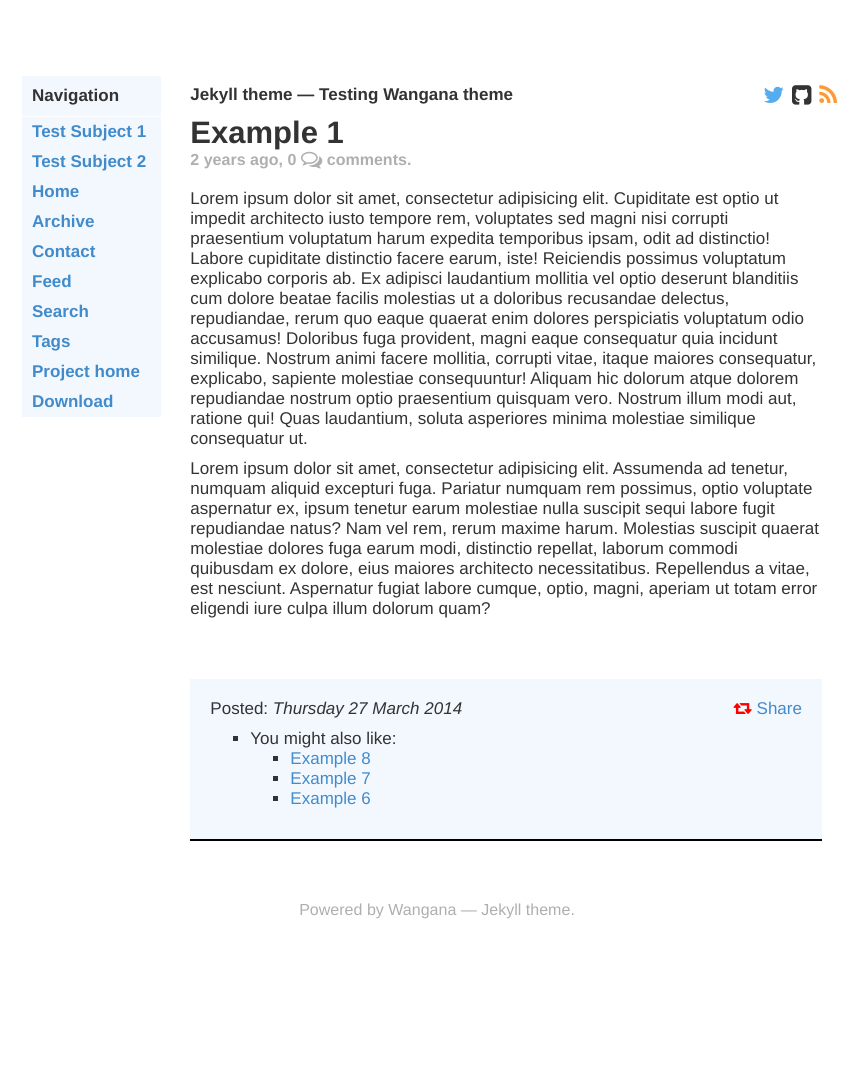
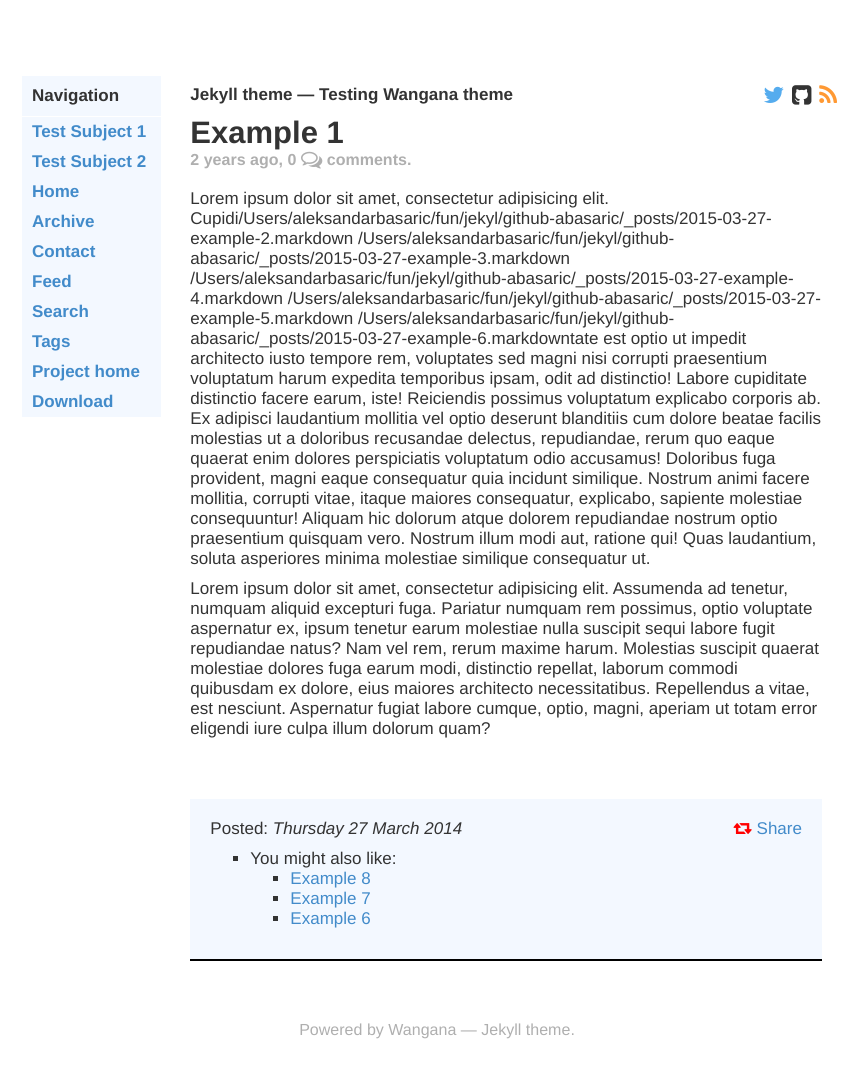
Before and after one commit to abasaric/abasaric.github.io, a Jekyll site: the page built from _posts/2015-03-27-example-1.markdown, in a window 1280 px wide and 1081 px high. Shown: the top 1078 px of the window, without its empty margins (203-1071 px from the left). Built offline with Jekyll 4.4.1, drawn with Linux system fonts in a browser that asks for light colours; some web fonts are replaced; comment, search, counter and statistics services are not loaded.

Commit message:
checking if YAML is processed

```diff
--- a/_posts/2015-03-27-example-1.markdown
+++ b/_posts/2015-03-27-example-1.markdown
@@ -5,6 +5,10 @@
 comments: true
 archive: true
 ---
-Lorem ipsum dolor sit amet, consectetur adipisicing elit. Cupiditate est optio ut impedit architecto iusto tempore rem, voluptates sed magni nisi corrupti praesentium voluptatum harum expedita temporibus ipsam, odit ad distinctio! Labore cupiditate distinctio facere earum, iste! Reiciendis possimus voluptatum explicabo corporis ab. Ex adipisci laudantium mollitia vel optio deserunt blanditiis cum dolore beatae facilis molestias ut a doloribus recusandae delectus, repudiandae, rerum quo eaque quaerat enim dolores perspiciatis voluptatum odio accusamus! Doloribus fuga provident, magni eaque consequatur quia incidunt similique. Nostrum animi facere mollitia, corrupti vitae, itaque maiores consequatur, explicabo, sapiente molestiae consequuntur! Aliquam hic dolorum atque dolorem repudiandae nostrum optio praesentium quisquam vero. Nostrum illum modi aut, ratione qui! Quas laudantium, soluta asperiores minima molestiae similique consequatur ut.
+Lorem ipsum dolor sit amet, consectetur adipisicing elit. Cupidi/Users/aleksandarbasaric/fun/jekyl/github-abasaric/_posts/2015-03-27-example-2.markdown
+/Users/aleksandarbasaric/fun/jekyl/github-abasaric/_posts/2015-03-27-example-3.markdown
+/Users/aleksandarbasaric/fun/jekyl/github-abasaric/_posts/2015-03-27-example-4.markdown
+/Users/aleksandarbasaric/fun/jekyl/github-abasaric/_posts/2015-03-27-example-5.markdown
+/Users/aleksandarbasaric/fun/jekyl/github-abasaric/_posts/2015-03-27-example-6.markdowntate est optio ut impedit architecto iusto tempore rem, voluptates sed magni nisi corrupti praesentium voluptatum harum expedita temporibus ipsam, odit ad distinctio! Labore cupiditate distinctio facere earum, iste! Reiciendis possimus voluptatum explicabo corporis ab. Ex adipisci laudantium mollitia vel optio deserunt blanditiis cum dolore beatae facilis molestias ut a doloribus recusandae delectus, repudiandae, rerum quo eaque quaerat enim dolores perspiciatis voluptatum odio accusamus! Doloribus fuga provident, magni eaque consequatur quia incidunt similique. Nostrum animi facere mollitia, corrupti vitae, itaque maiores consequatur, explicabo, sapiente molestiae consequuntur! Aliquam hic dolorum atque dolorem repudiandae nostrum optio praesentium quisquam vero. Nostrum illum modi aut, ratione qui! Quas laudantium, soluta asperiores minima molestiae similique consequatur ut.
 
 Lorem ipsum dolor sit amet, consectetur adipisicing elit. Assumenda ad tenetur, numquam aliquid excepturi fuga. Pariatur numquam rem possimus, optio voluptate aspernatur ex, ipsum tenetur earum molestiae nulla suscipit sequi labore fugit repudiandae natus? Nam vel rem, rerum maxime harum. Molestias suscipit quaerat molestiae dolores fuga earum modi, distinctio repellat, laborum commodi quibusdam ex dolore, eius maiores architecto necessitatibus. Repellendus a vitae, est nesciunt. Aspernatur fugiat labore cumque, optio, magni, aperiam ut totam error eligendi iure culpa illum dolorum quam?
```
